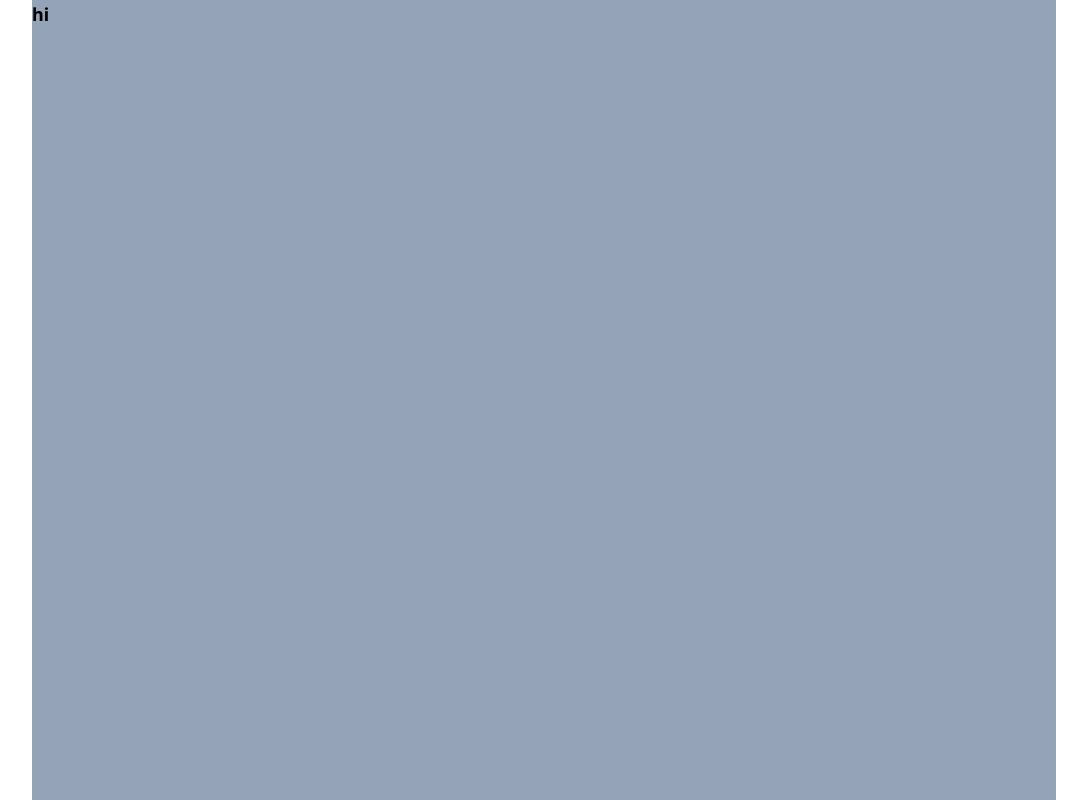
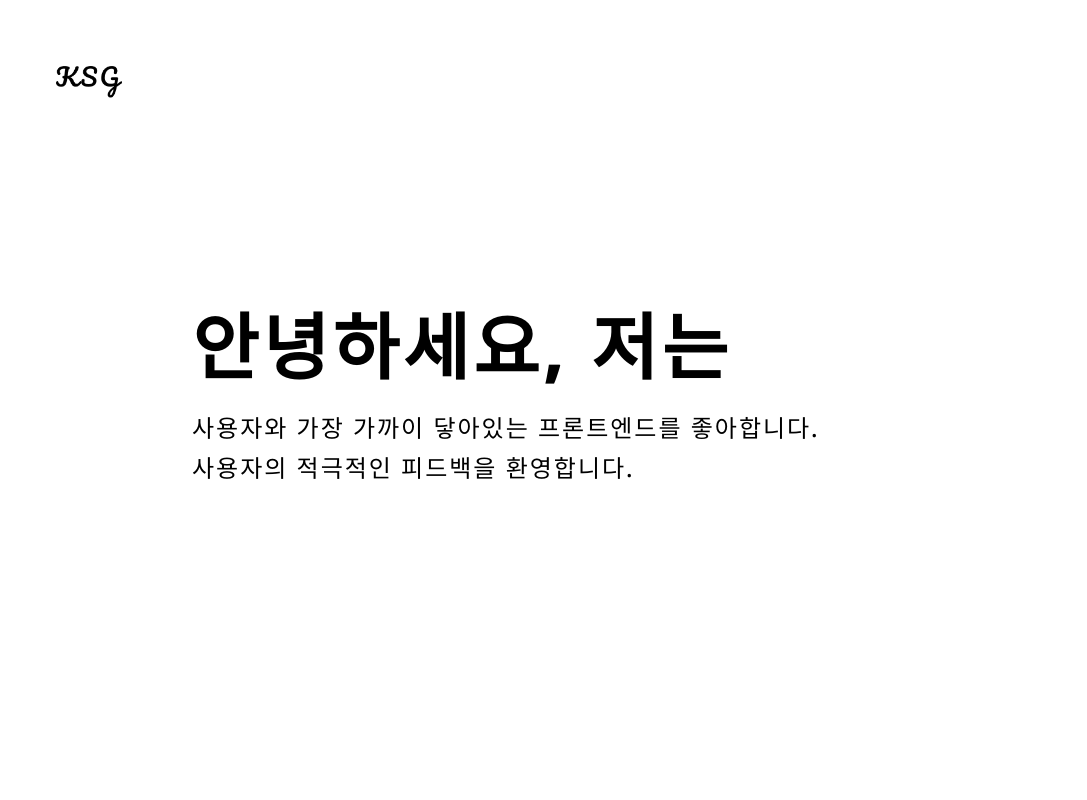
Before and after one commit to ksg2388/portfolio, a Next.js app in the folder portfolio/portfoilo/: page / in a window 1280 px wide. Shown: the whole page, without its empty margins (96-1183 px from the left). Built offline with nearby package versions, Linux system fonts and the light colour scheme.

Commit message:
Feat: 메인 페이지에 텍스트 타이핑 애니메이션 구현

```diff
--- a/portfolio/portfoilo/app/(route)/layout.tsx
+++ b/portfolio/portfoilo/app/(route)/layout.tsx
@@ -1,6 +1,9 @@
 import type { Metadata } from 'next';
 import { Noto_Sans } from 'next/font/google';
 import './globals.css';
+import Link from 'next/link';
+import Image from 'next/image';
+import images from '../_constants/images';
 
 const notoSans = Noto_Sans({
   weight: ['300', '400', '500', '700', '800'],
@@ -23,7 +26,18 @@ export default function RootLayout({
       <body
         className={`${notoSans.className} w-[100uvw] h-[100uvh] flex justify-center`}
       >
-        {children}
+        <main className="flex min-h-screen font-bold text-lg w-full max-w-[1024px]">
+          <Link href="/">
+            <Image
+              className="absolute z-10 mt-[66px] ml-[24px]"
+              src={images.common.logo}
+              alt="goHome"
+              width={66}
+              height={32}
+            />
+          </Link>
+          {children}
+        </main>
       </body>
     </html>
   );
--- a/portfolio/portfoilo/app/(route)/page.tsx
+++ b/portfolio/portfoilo/app/(route)/page.tsx
@@ -1,7 +1,11 @@
-export default function Home() {
+import IntroduceContent from '../_components/index/IntroduceContent';
+
+const Home = () => {
   return (
-    <main className="flex min-h-screen font-bold text-lg w-full max-w-[1024px] bg-slate-400">
-      hi
-    </main>
+    <div className="w-full flex items-center">
+      <IntroduceContent />
+    </div>
   );
-}
+};
+
+export default Home;
--- /dev/null
+++ b/portfolio/portfoilo/app/_components/index/IntroduceContent.tsx
@@ -0,0 +1,48 @@
+'use client';
+
+import useInterval from '@/app/_hooks/useInterval';
+import { useEffect, useState } from 'react';
+
+const IntroduceContent = () => {
+  const [landingContent, setLandingContent] = useState('');
+  const [count, setCount] = useState(0); // 문자열의 인덱스를 저장할 변수
+  const completedContent = `사용자와 가장 가까이 닿아있는 프론트엔드를 좋아합니다.\n사용자의 적극적인 피드백을 환영합니다.`;
+  // const completedContent = '테스트용';
+
+  useInterval(() => {
+    if (count >= completedContent.length) {
+      return;
+    }
+    setLandingContent((prevContent) => {
+      // 빈 문자열("")은 false이므로 completedTitle의 가장 앞 글자가 result에 할당된다.
+      // 그 뒤로는 landingTitle이 빈 문자열이 아니므로
+      // 이전에 존재하던 것과 count번 인덱스에 존재하는 문자열을 합쳐서
+      // 다시 result에 할당한다.
+      const result = prevContent
+        ? prevContent + completedContent[count]
+        : completedContent[0];
+
+      // 연산된 result를 반환한다.
+      return result;
+    });
+    // count를 증가시킨다.
+    setCount((prev) => {
+      return prev + 1;
+    });
+  }, 100);
+
+  return (
+    <section className="ml-[160px] flex flex-col">
+      <h5 className="text-[72px] font-extrabold tracking-[4px] mb-[48px]">
+        안녕하세요, 저는
+      </h5>
+      <div className="flex flex-col h-[60px]">
+        <p className="text-[24px] font-medium mb-[12px] tracking-[2px] whitespace-pre-wrap leading-10">
+          {landingContent}
+        </p>
+      </div>
+    </section>
+  );
+};
+
+export default IntroduceContent;
--- /dev/null
+++ b/portfolio/portfoilo/app/_constants/images.ts
@@ -0,0 +1,7 @@
+const images = {
+  common: {
+    logo: '/images/common/logo-black.png',
+  },
+};
+
+export default images;
--- /dev/null
+++ b/portfolio/portfoilo/app/_hooks/useInterval.tsx
@@ -0,0 +1,28 @@
+import { useEffect, useRef } from 'react';
+
+interface IUseInterval {
+  (callback: () => void, interval: number): void;
+}
+
+const useInterval: IUseInterval = (callback, interval) => {
+  const savedCallback = useRef<(() => void) | null>(null);
+
+  useEffect(() => {
+    savedCallback.current = callback;
+  });
+
+  useEffect(() => {
+    function tick() {
+      if (savedCallback.current) {
+        savedCallback.current();
+      }
+    }
+
+    const id = setInterval(tick, interval);
+    return () => {
+      return clearInterval(id);
+    };
+  }, [interval]);
+};
+
+export default useInterval;
```
Also changed, not shown: portfolio/portfoilo/.eslintrc.json, portfolio/portfoilo/public/images/common/logo-black.png (added).
